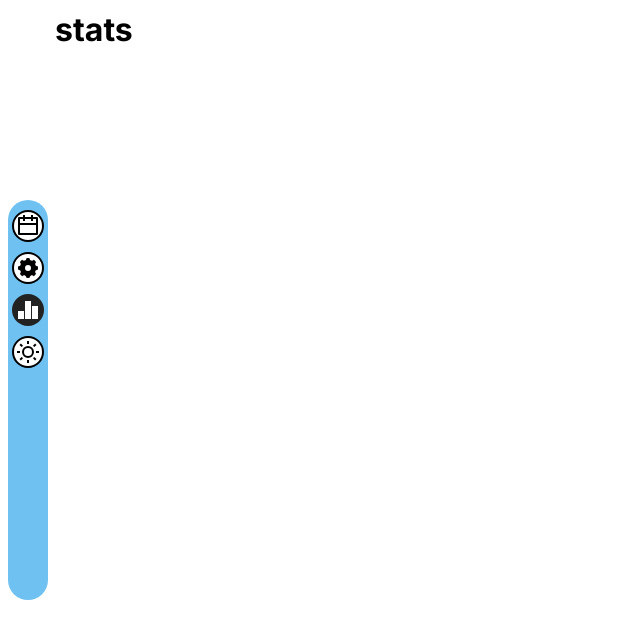
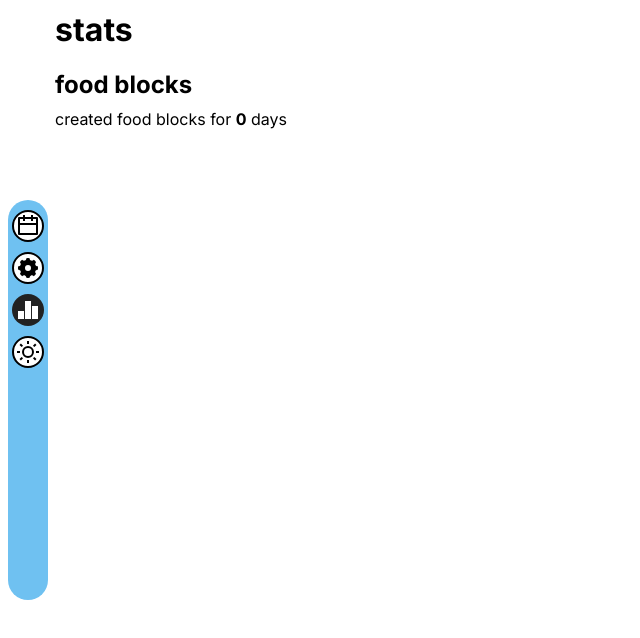
Before and after one commit to colorlessenergy/calorie-tracker, a Next.js app: page /stats in a window 1280 px wide. Shown: the top 638 px of the page, without its empty margins (0-640 px from the left). Built offline with nearby package versions, Linux system fonts and the light colour scheme.

Commit message:
add stats for food blocks

```diff
--- a/pages/stats.js
+++ b/pages/stats.js
@@ -1,6 +1,26 @@
+import { useEffect, useState } from 'react';
 import Head from 'next/head';
 
+import { getAllFoodBlocksFromLocalStorage } from '../shared/food/food';
+
 export default function Stats() {
+    const [foodBlocks, setFoodBlocks] = useState(null);
+    useEffect(() => {
+        setFoodBlocks(getAllFoodBlocksFromLocalStorage());
+    }, []);
+
+    if (foodBlocks === null) {
+        return;
+    }
+
+    const dates = Object.keys(foodBlocks);
+    let activeDates = 0;
+    for (let i = 0; i < dates.length; i++) {
+        if (foodBlocks[dates[i]].length) {
+            activeDates += 1;
+        }
+    }
+
     return (
         <div>
             <Head>
@@ -12,6 +32,14 @@ export default function Stats() {
             <div className="container">
                 <div className="mx-15">
                     <h1 className="mt-1">stats</h1>
+
+                    <h2 className="mb-1">food blocks</h2>
+
+                    <p className="m-0">
+                        created food blocks for{' '}
+                        <span className="text-bold">{activeDates}</span>{' '}
+                        {activeDates === 1 ? 'day' : 'days'}
+                    </p>
                 </div>
             </div>
         </div>
--- a/shared/food/food.js
+++ b/shared/food/food.js
@@ -18,6 +18,15 @@ export function getFoodFromLocalStorage(date) {
     }
 
     return [];
+}
+
+export function getAllFoodBlocksFromLocalStorage() {
+    if (localStorage.getItem('foodBlocks')) {
+        return JSON.parse(localStorage.getItem('foodBlocks'));
+    }
+
+    localStorage.setItem('foodBlocks', JSON.stringify({}));
+    return {};
 }
 
 export function updateFoodBlockInLocalStorage({
--- a/styles/utilities.scss
+++ b/styles/utilities.scss
@@ -1,3 +1,7 @@
+.m-0 {
+    margin: 0;
+}
+
 .mx-15 {
     margin-left: 15px;
     margin-right: 15px;
```
